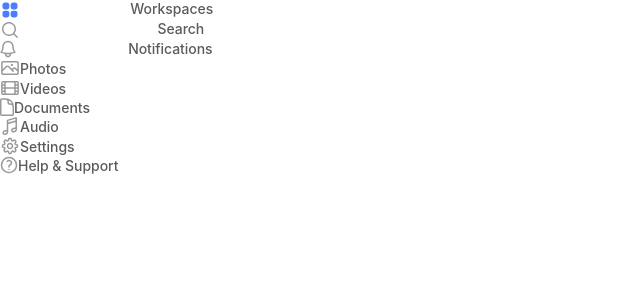
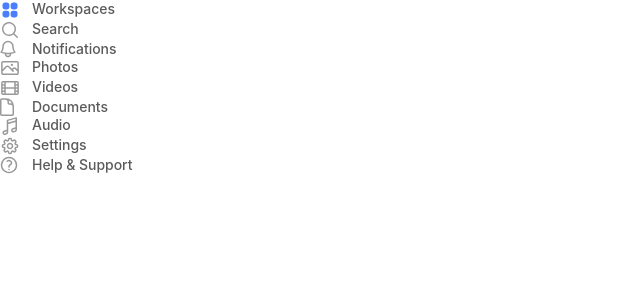
Before and after one commit to mothibimalebana/upload-a-file-frontEnd, a React (Vite) app: page / in a window 1280 px wide. Shown: the top 300 px of the page, without its empty margins (0-640 px from the left). Built offline with nearby package versions, Linux system fonts and the light colour scheme.

Commit message:
fix: all the nav link elements now use grid instead of flex for better alignment

```diff
--- a/src/components/Navbar.jsx
+++ b/src/components/Navbar.jsx
@@ -78,8 +78,8 @@ const Navbar = () => {
           {/* nav links   */}
             <ul>
                 {navLinks.map(link =>
-                <div className="grid grid-flow-col" key={link.link}>
-                    {link.img}
+                <div className="grid grid-flow-col gap-[12px] justify-items-start md:grid-cols-[20px_auto]" key={link.link}>
+                   <div>{link.img}</div>
                     <Link to={{pathname: `/${link.link}`}}>{link.link}</Link>
                 </div>
                 )}
@@ -88,20 +88,20 @@ const Navbar = () => {
             {/* categories */}
             <ul>
                 {categories.map(link =>
-                <div className="flex items-center md:w-1/2" key={link.link}>
+                <div className="grid grid-flow-col gap-[12px] justify-items-start md:grid-cols-[20px_auto]" key={link.link}>
                     {link.img}
                     <Link to={{pathname: `/${link.link}`}}>{link.link}</Link>
                 </div>
                 )}
 
                 {/* settings */}
-                <div className="flex items-center md:w-1/2" key={settings.link}>
+                <div className="grid grid-flow-col gap-[12px] justify-items-start md:grid-cols-[20px_auto]" key={settings.link}>
                     {settings.img}
                     <Link to={{pathname: `/${settings.link}`}}>{settings.link}</Link>
                 </div>
 
                 {/* help and support */}
-                <div className="flex items-center md:w-1/2" key={helpAndSupport.link}>
+                <div className="grid grid-flow-col gap-[12px] justify-items-start md:grid-cols-[20px_auto]" key={helpAndSupport.link}>
                     {helpAndSupport.img}
                     <Link to={{pathname: `/${helpAndSupport.link}`}}>{helpAndSupport.link}</Link>
                 </div>
```
